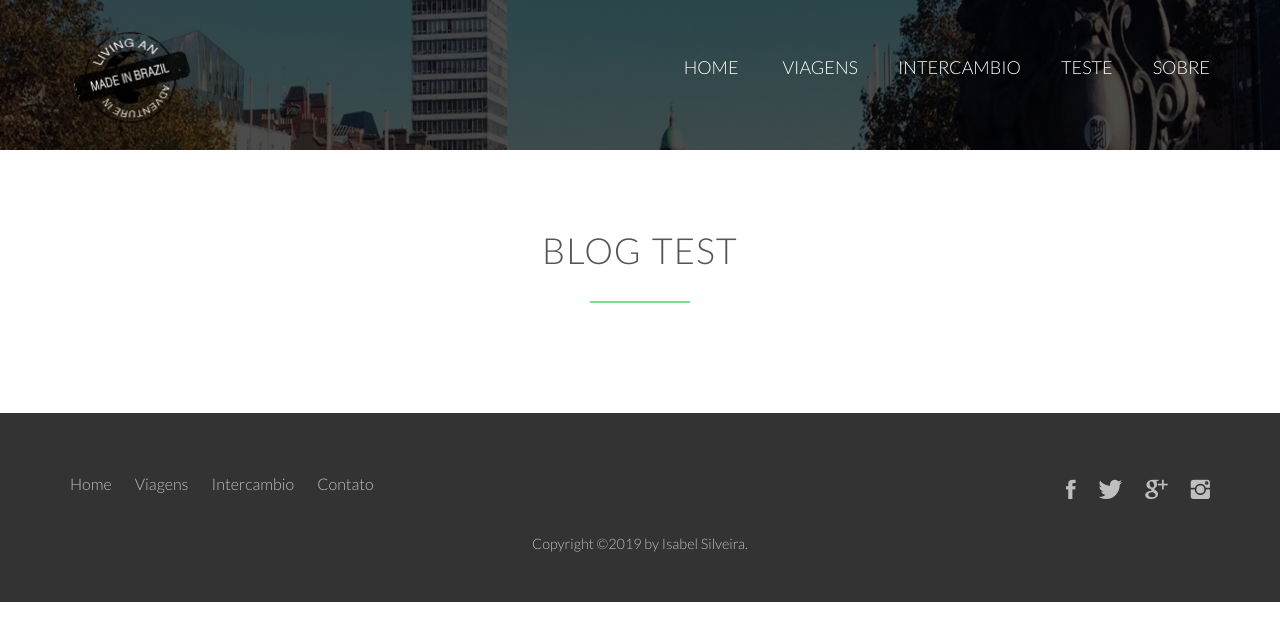
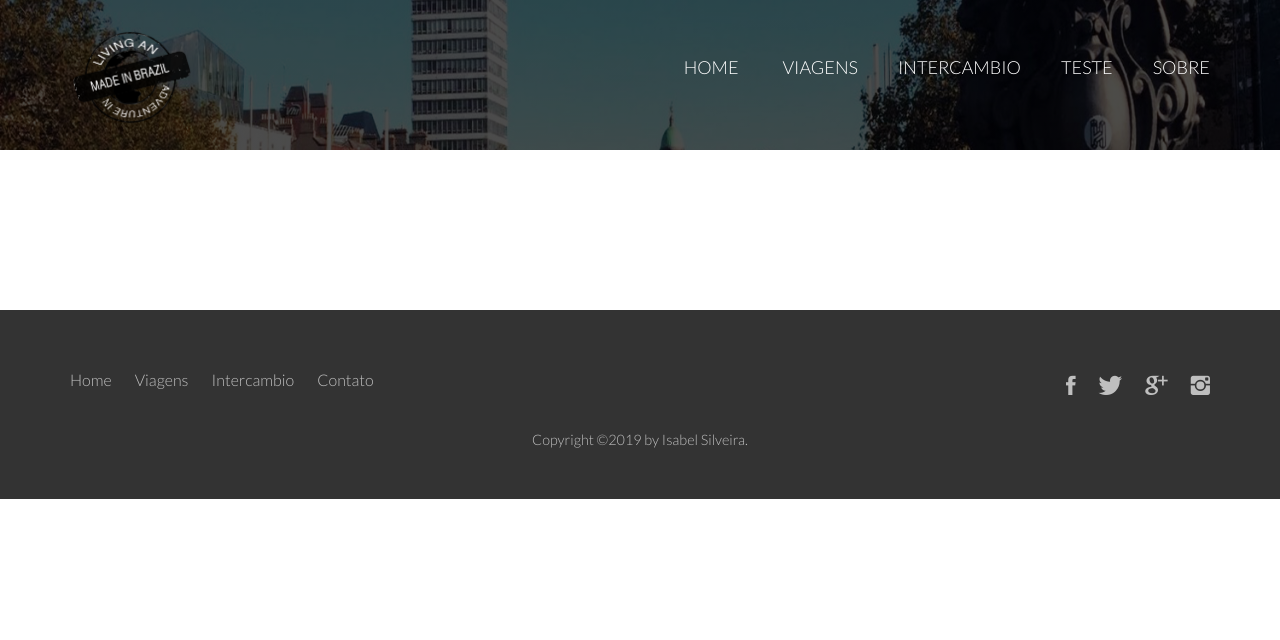
Before and after one commit to redbellequeen/redbellequeen.github.io, a plain HTML site: page blog/teste.html in a window 1280 px wide. Drawn offline with Linux system fonts and the light colour scheme; files whose address does not match are found by name.

```diff
--- a/blog/teste.html
+++ b/blog/teste.html
@@ -24,7 +24,7 @@
         <section class="section-features">
 
             <div class="row">
-                <h2>Blog Test</h2>
+
 
 
             </div>
```
Also changed, not shown: 1 other file.
